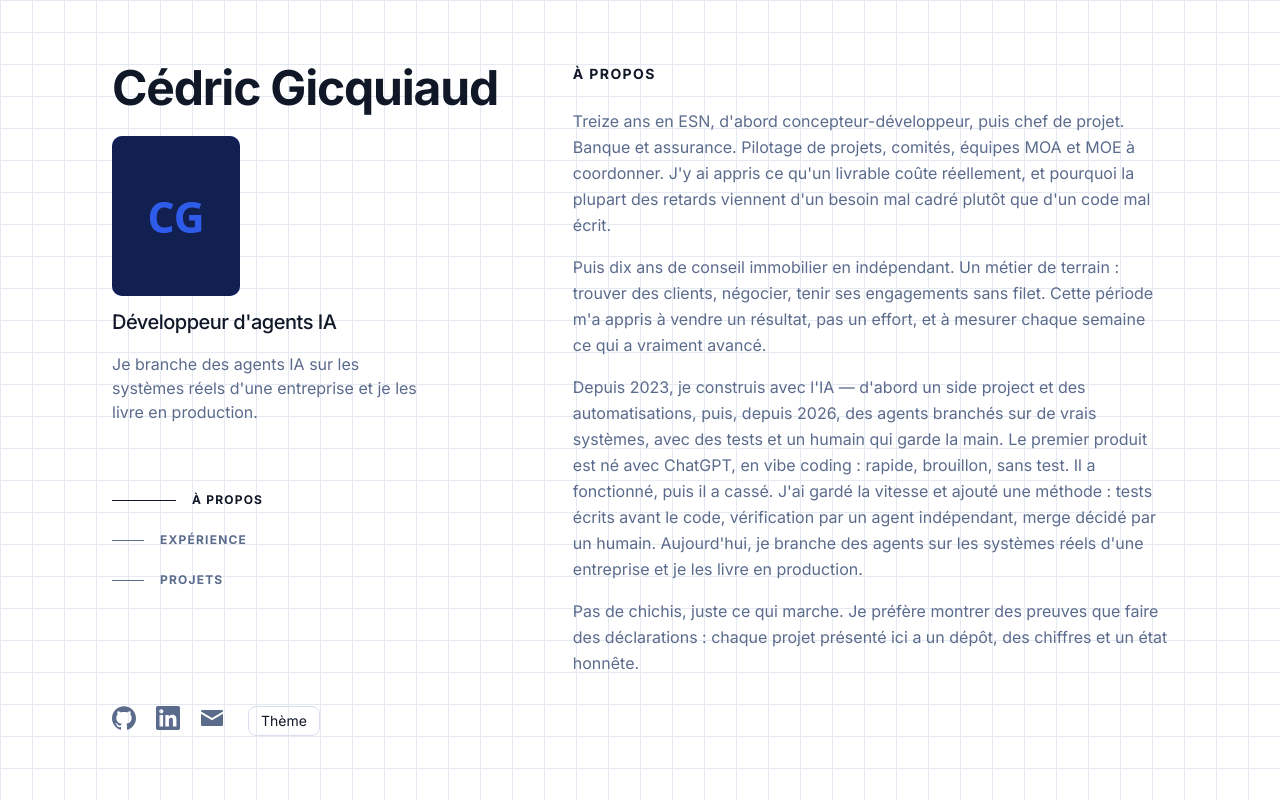
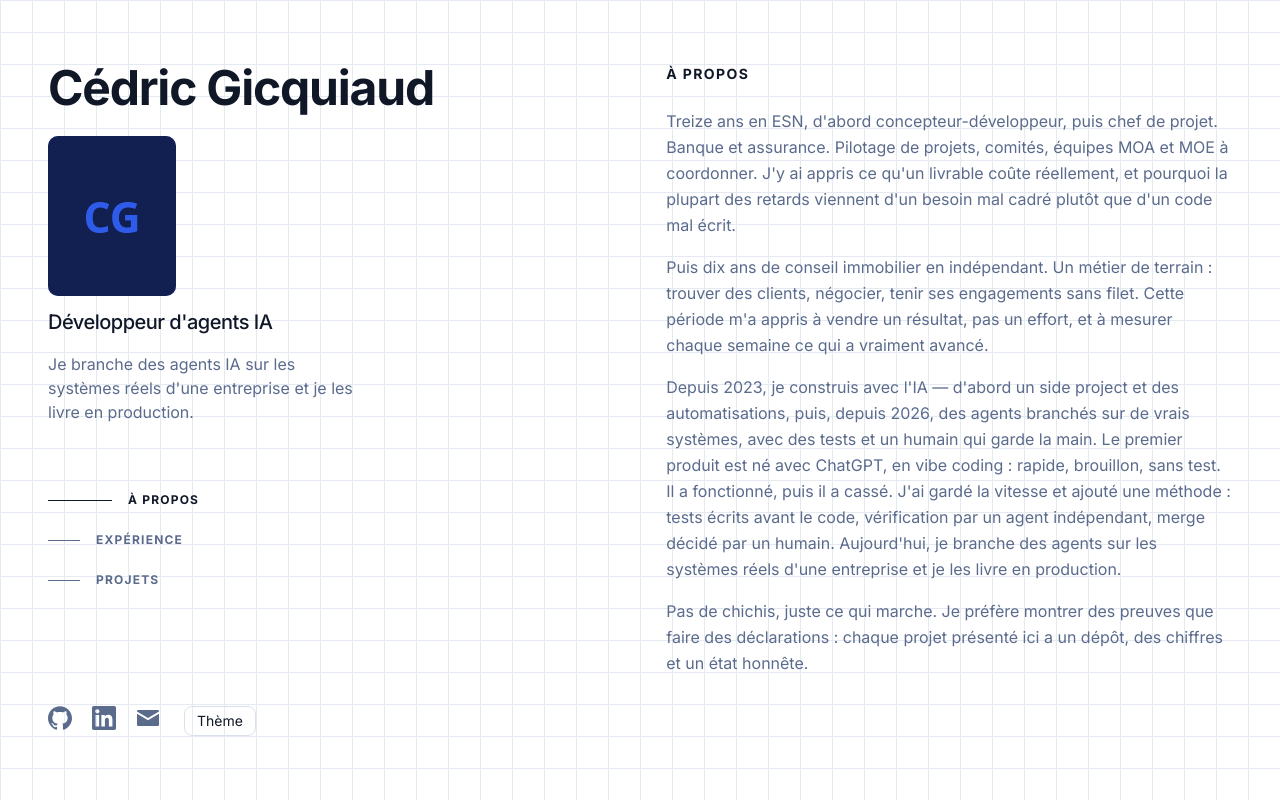
Before and after one commit to cedricgicquiaud/cedricgicquiaud.github.io, a Next.js app: page / in a window 1280 px wide. Shown: the top 800 px of the page. Built offline with nearby package versions, Linux system fonts and the light colour scheme.

Commit message:
feat: home grid 48/52 with gap-24, xl container, right column max-w-2xl (GREEN)

```diff
--- a/app/page.tsx
+++ b/app/page.tsx
@@ -5,12 +5,12 @@ import { Projects } from "@/components/projects";
 
 export default function Home() {
   return (
-    <main className="mx-auto w-full max-w-6xl flex-1 px-6 lg:px-12">
-      <div className="lg:grid lg:grid-cols-[minmax(0,2fr)_minmax(0,3fr)] lg:gap-16">
+    <main className="mx-auto w-full max-w-screen-xl flex-1 px-6 lg:px-12">
+      <div className="lg:grid lg:grid-cols-[minmax(0,48fr)_minmax(0,52fr)] lg:gap-24">
         <div className="flex flex-col justify-between py-16 lg:sticky lg:top-0 lg:h-screen lg:max-h-screen lg:overflow-y-auto lg:py-16">
           <Intro />
         </div>
-        <div>
+        <div className="max-w-2xl">
           <About />
           <Experience />
           <Projects />
```
Also changed, not shown: 1 other file (tests, documents, lock files or other folders).
